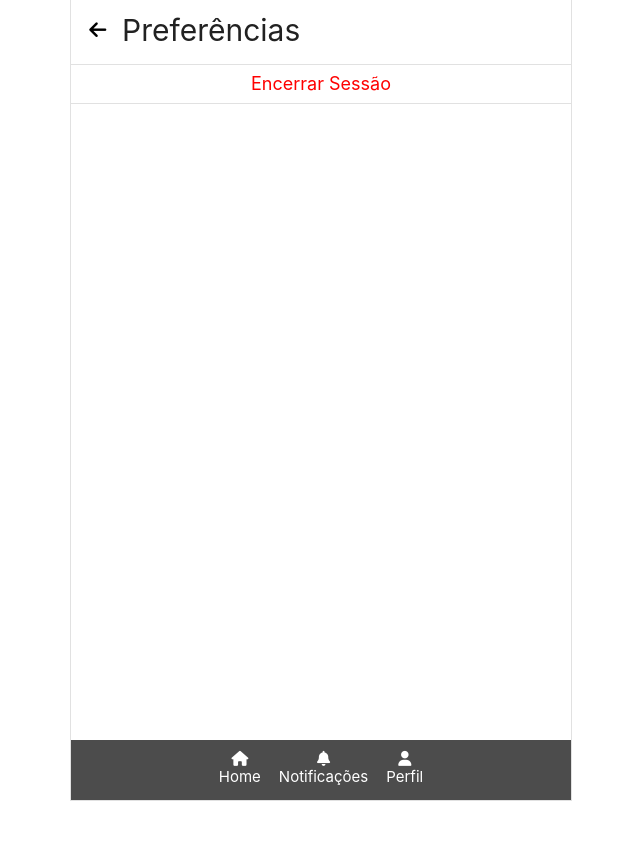
After one commit to VictorCyuvi20/TCC---organizacao-de-documentos-educacionais, a Flask app: page /preferencias in a window 1280 px wide. The commit adds this page. Shown: the whole page, without its empty margins (319-959 px from the left). Run offline with Flask 3, Linux system fonts and the light colour scheme.

Commit message:
feat: página de preferências

```diff
--- a/app.py
+++ b/app.py
@@ -112,6 +112,10 @@ def user_profile():
 def atividade():
     return render_template("pages/atividade.html")
 
+@app.route("/preferencias")
+def preferences():
+    return render_template("pages/preferences.html")
+
 # -------------ROTAS QUE PRECISAM CARREGAR ALGO-------------
 
 #rota para efetuar o cadastro do usuario na tabela do banco de dados (tb_user)
--- /dev/null
+++ b/templates/pages/preferences.html
@@ -0,0 +1,43 @@
+{% extends "bases/main.html" %}
+{% block title %}Preferências{% endblock %}
+
+{% block sectiontitle %}Preferências{% endblock %}
+
+{% block content %}
+
+<style>
+    .preferences{
+        display: flex;
+        align-items: start;
+        justify-content: center;
+
+
+    }
+
+    .preferences a{
+        padding: 0.35rem 0;
+        width: 100%;
+        background-color: white;
+
+        transition: background-color 0.15s;
+    }
+
+    .preferences a:hover{
+        background-color: rgba(0,0,0,0.1);
+    }
+
+    .preferences a:active{
+        background-color: rgba(0,0,0,0.15);
+    }
+
+    .red-font{
+        color: red;
+    }
+</style>
+
+<div class="preferences outline center">
+    <a href="/api/logout" class="red-font fs-2">Encerrar Sessão</a>
+</div>
+
+
+{% endblock %}
```
Also changed, not shown: templates/pages/user_profile.html (+9 -1 lines).
